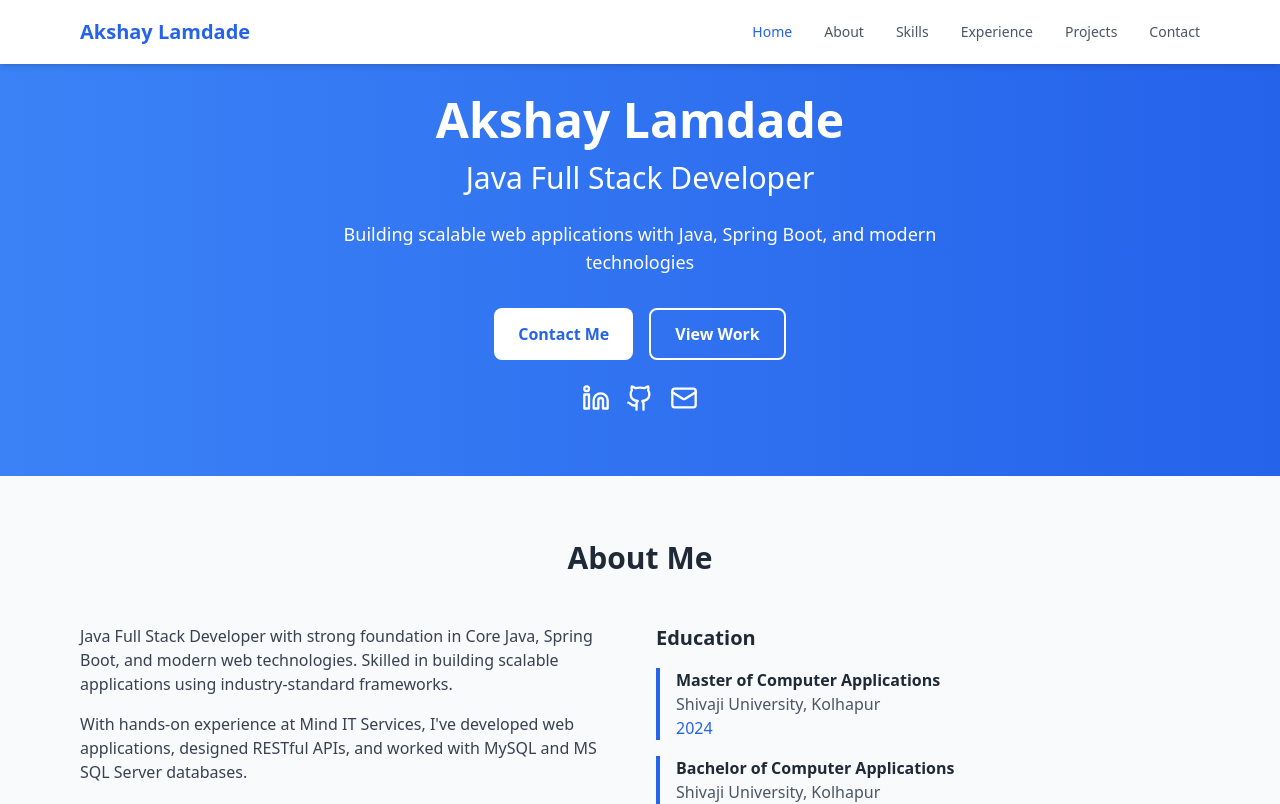
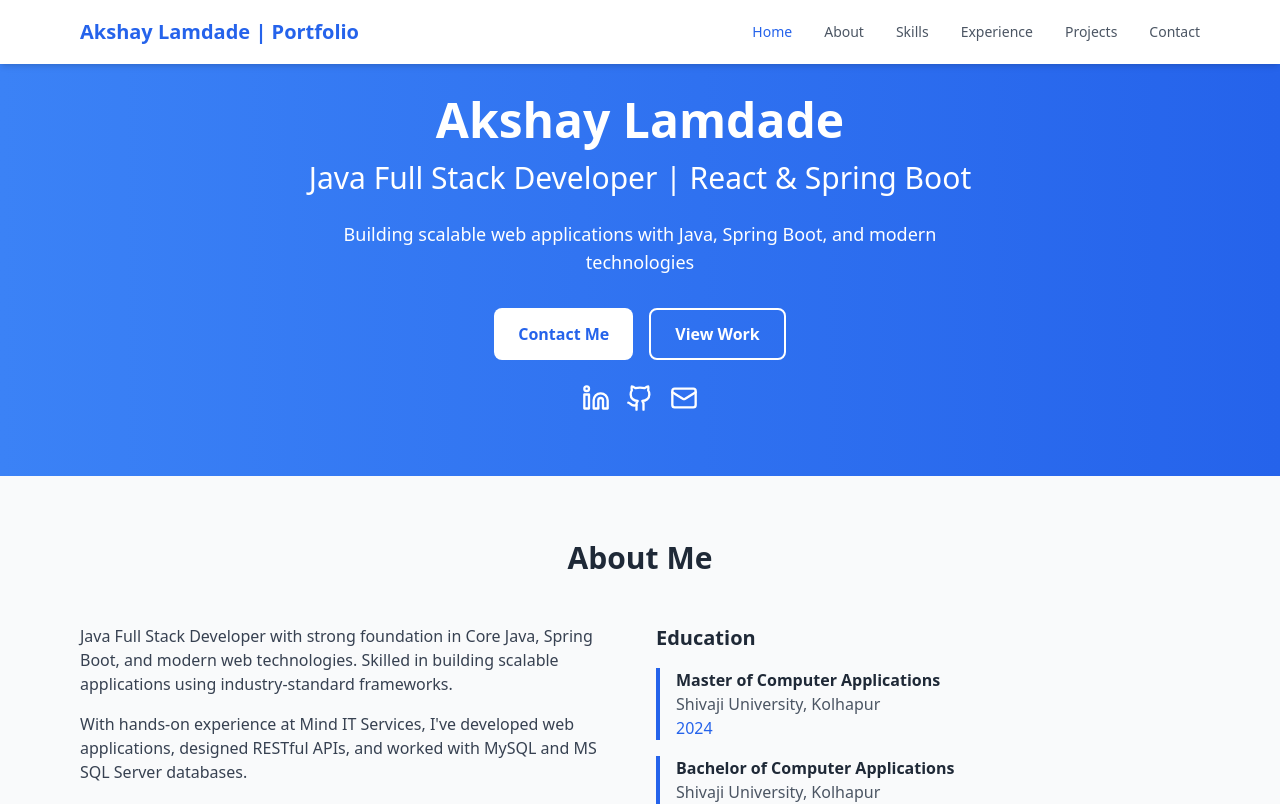
Before and after one commit to Akshay-288/react-portfolio-akshay, a React (Create React App) app: page / in a window 1280 px wide. Shown: the top 804 px of the page. Built offline with nearby package versions, Linux system fonts and the light colour scheme.

Commit message:
Update header title

```diff
--- a/src/App.jsx
+++ b/src/App.jsx
@@ -59,7 +59,7 @@ const Portfolio = () => {
       <nav className="fixed top-0 w-full bg-white shadow-md z-50">
         <div className="max-w-6xl mx-auto px-4">
           <div className="flex justify-between items-center h-16">
-            <h1 className="text-xl font-bold text-blue-600">Akshay Lamdade</h1>
+            <h1 className="text-xl font-bold text-blue-600">Akshay Lamdade | Portfolio</h1>
 
             {/* Desktop Menu */}
             <div className="hidden md:flex gap-8">
@@ -108,7 +108,7 @@ const Portfolio = () => {
       <section id="home" className="pt-24 pb-16 bg-gradient-to-r from-blue-500 to-blue-600 text-white">
         <div className="max-w-6xl mx-auto px-4 text-center">
           <h1 className="text-4xl md:text-5xl font-bold mb-4">Akshay Lamdade</h1>
-          <h2 className="text-2xl md:text-3xl mb-6">Java Full Stack Developer</h2>
+         <h2 className="text-2xl md:text-3xl mb-6">Java Full Stack Developer | React & Spring Boot</h2>
           <p className="text-lg mb-8 max-w-2xl mx-auto">
             Building scalable web applications with Java, Spring Boot, and modern technologies
           </p>
@@ -339,7 +339,7 @@ const Portfolio = () => {
 
       {/* Footer */}
       <footer className="bg-gray-800 text-white py-6 text-center">
-        <p>© 2024 Akshay Lamdade. All rights reserved.</p>
+        <p>© 2024 Akshay Lamdade | Portfolio Project</p>
       </footer>
     </div>
   );
```
